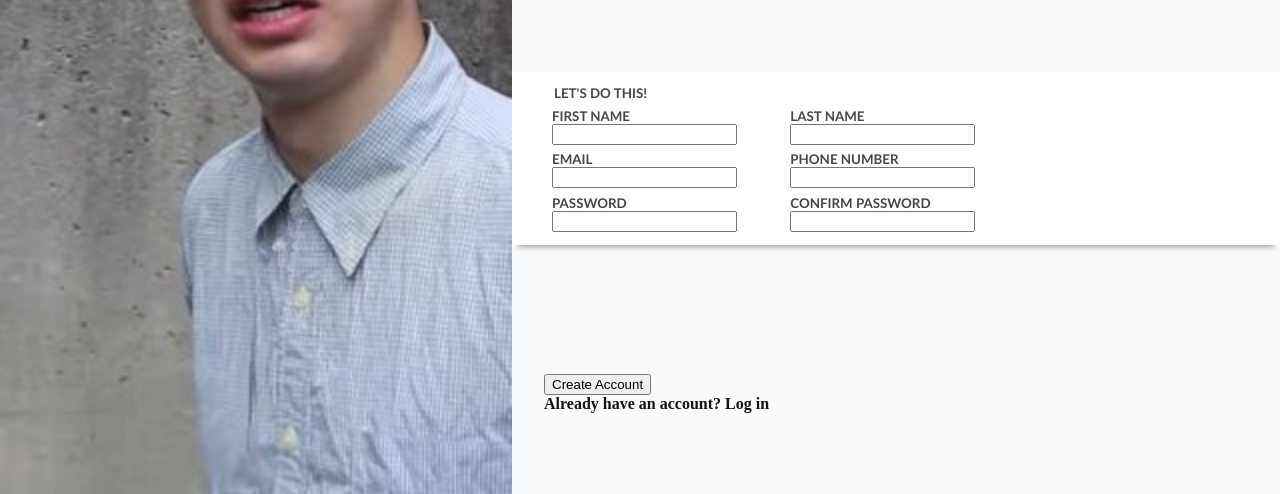
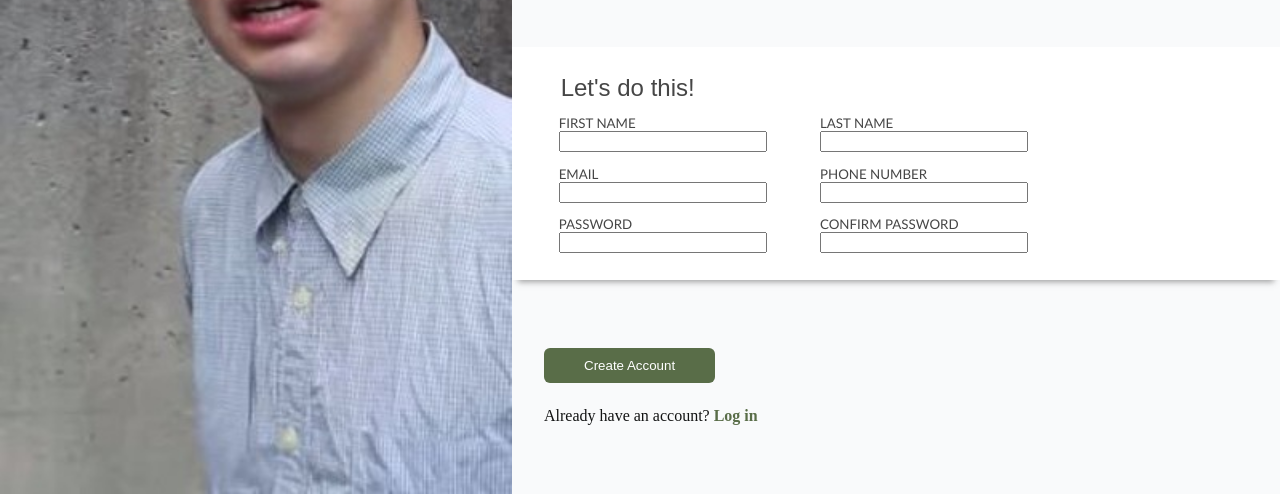
Before and after one commit to ausdotsn50/odin-signup-form, a plain HTML site: page index.html in a window 1280 px wide. Shown: the part 306-800 px from the top of the page. Drawn offline with Linux system fonts and the light colour scheme.

Commit message:
feat: styled pages w/o form interaction yet

```diff
--- a/index.html
+++ b/index.html
@@ -68,7 +68,10 @@
 
 
             <div>
-                <button type="submit">Create Account</button>
+                <div>
+                    <button type="submit">Create Account</button>
+                </div>
+
                 <p>Already have an account? <span>Log in</span></p>
             </div>
         </div>
--- a/styles.css
+++ b/styles.css
@@ -1,3 +1,7 @@
+:root {
+    --grn-btn: #596D48;
+}
+
 @font-face {
     font-family: 'Almond Mocca';
     src: url('assets/fonts/Almond\ Mocca.woff2') format('woff2');
@@ -51,9 +55,9 @@ body {
 form {
     display: flex;
     flex-direction: column;
-    gap: 0.5em;
+    gap: 1em;
 
-    padding: 1em 3em;
+    padding: 2em 3.5em;
     background-color: white;
 
     color: rgb(70, 70, 70);
@@ -73,6 +77,10 @@ form div {
     flex-direction: column;
 }
 
+form label {
+    font-weight: 400;
+}
+
 #forms {
     display: flex;
     flex-direction: column;
@@ -84,18 +92,55 @@ form div {
     font-weight: bold;
 }
 
-#forms > div {
+#forms > div:first-child {
     padding: 3em 6em 0em 2em;
-}
-
-#forms > div:first-child {
     display: flex;
     flex-direction: column;
     gap: 1.5em;
     font-size: 18pt;
 }
 
+#forms div:nth-child(3) {
+    display: flex;
+    gap: 1.5em;
+    padding: 0em 0em 0em 2em;
+}
+
+#forms > div:first-child,
+#forms div:nth-child(3) {
+    display: flex;
+    flex-direction: column;
+    gap: 1.5em;
+}
+
+#forms div:nth-child(3) p {
+    font-weight: normal;
+}
+
+#forms div:nth-child(3) span {
+    font-weight: 700;
+    color: var(--grn-btn);
+}
 
 input:focus {
     border: blue;
 }
+
+input[type] {
+    width: 200px;
+}
+
+legend {
+    font-size: 18pt;
+    font-family: Arial, Helvetica, sans-serif;
+    text-transform: none;
+    font-weight: 500;
+}
+
+button[type] {
+    background-color: var(--grn-btn);
+    padding: 10px 40px;
+    border-radius: 6px;
+    border: 0px;
+    color: white;
+}
```
